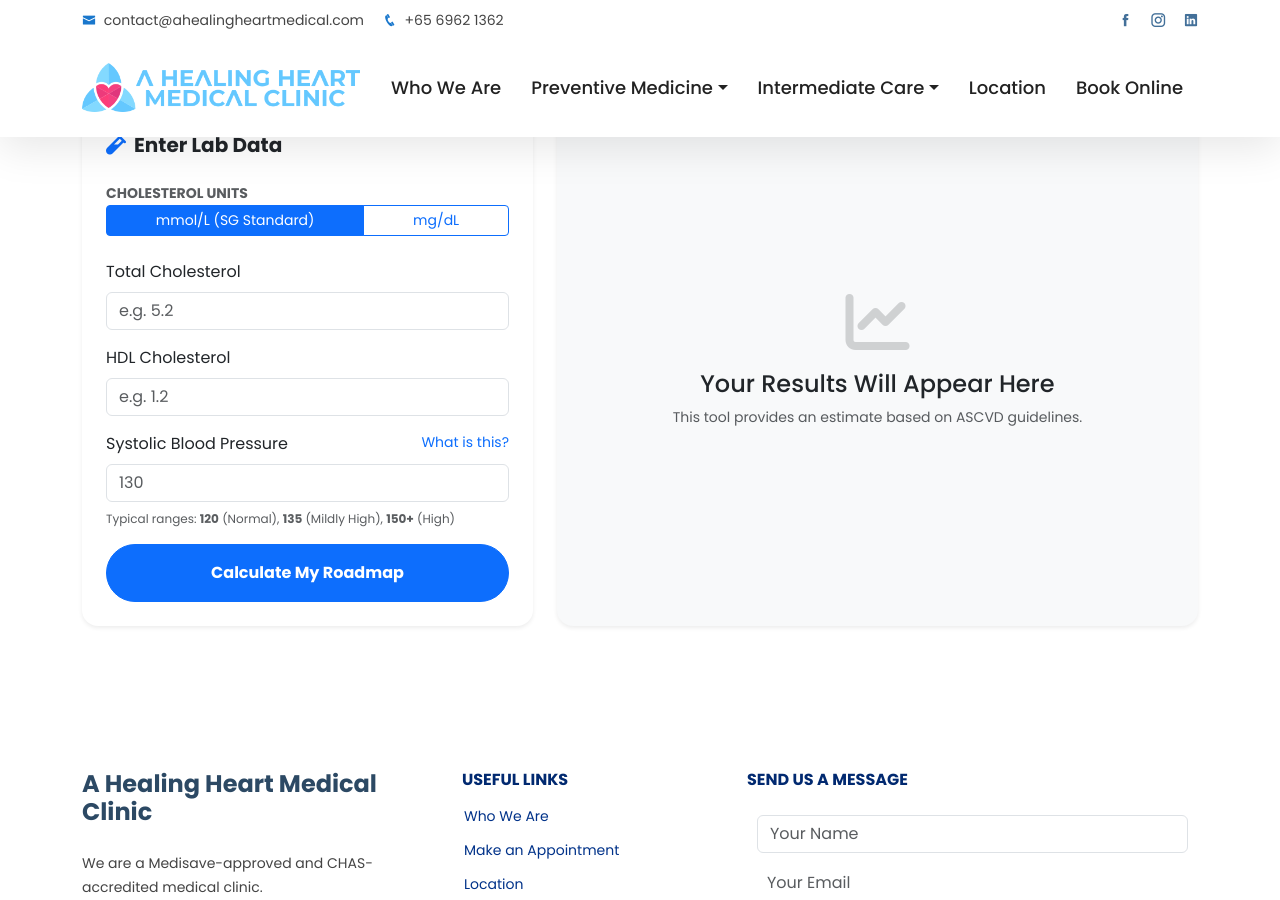
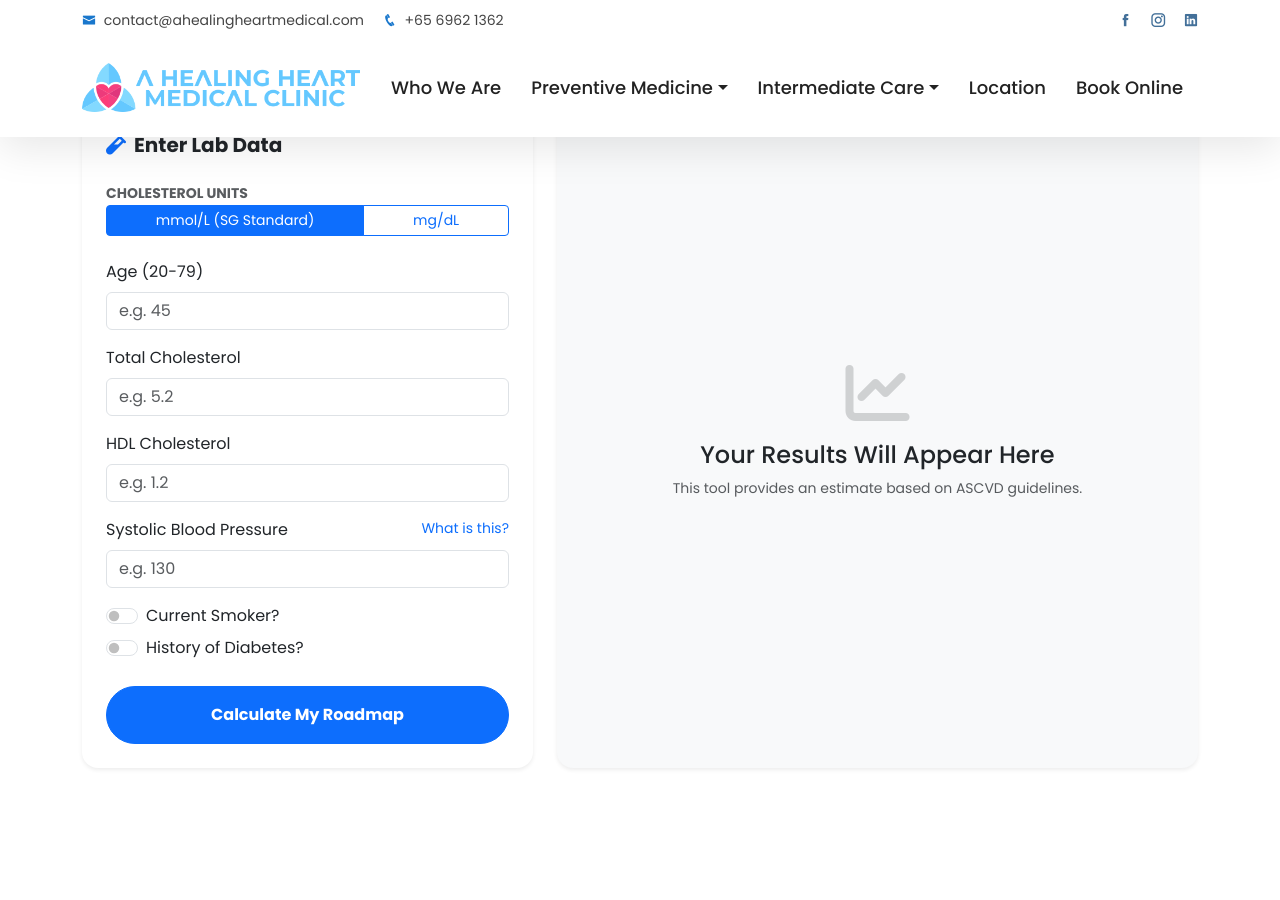
Before and after one commit to benchowsg/clinic, a Jekyll site: the page built from health-calculator.html, in a window 1280 px wide and 900 px high, scrolled down 216 px. Built offline with Jekyll 4.4.1, drawn with Linux system fonts in a browser that asks for light colours.

Commit message:
Update health-calculator.html

```diff
--- a/health-calculator.html
+++ b/health-calculator.html
@@ -4,8 +4,10 @@
 title: Heart Risk & Metabolic Trajectory Calculator | A Healing Heart Medical
 description: Use our clinical tool to estimate your 10-year cardiovascular risk and understand your health trajectory.
 ---
+
 <main id="main" class="mt-5 pt-5">
-  <div class="container py-5">
+  <section class="py-5">
+    <div class="container">
       <div class="section-title text-center mb-5">
         <h2 class="fw-bold" style="color: #2c4964;">Heart Risk & Trajectory Estimator</h2>
         <p class="text-muted">Enter your clinical markers to see your 10-year risk profile.</p>
@@ -21,9 +23,14 @@
               <div class="btn-group w-100" role="group">
                 <input type="radio" class="btn-check" name="unit" id="unitMmol" checked>
                 <label class="btn btn-outline-primary btn-sm" for="unitMmol">mmol/L (SG Standard)</label>
-      <input type="radio" class="btn-check" name="unit" id="unitMg" >
+                <input type="radio" class="btn-check" name="unit" id="unitMg">
                 <label class="btn btn-outline-primary btn-sm" for="unitMg">mg/dL</label>
               </div>
+            </div>
+
+            <div class="mb-3">
+              <label class="form-label">Age (20-79)</label>
+              <input type="number" id="age" class="form-control" placeholder="e.g. 45">
             </div>
 
             <div class="mb-3">
@@ -39,21 +46,29 @@
             <div class="mb-3">
               <label class="form-label d-flex justify-content-between">
                 Systolic Blood Pressure
-      <small class="text-primary" style="cursor:help;" title="This is the TOP number on your BP monitor.">What is this?</small>
+                <small class="text-primary" style="cursor:help;" title="The top number on your BP monitor">What is this?</small>
               </label>
-    <input type="number" id="sbp" class="form-control" placeholder="130">
-    <div class="form-text mt-2" style="font-size: 0.75rem;">
-        Typical ranges: <strong>120</strong> (Normal), <strong>135</strong> (Mildly High), <strong>150+</strong> (High)
+              <input type="number" id="sbp" class="form-control" placeholder="e.g. 130">
+            </div>
+
+            <div class="mb-4">
+              <div class="form-check form-switch mb-2">
+                <input class="form-check-input" type="checkbox" id="smoker">
+                <label class="form-check-label" for="smoker">Current Smoker?</label>
+              </div>
+              <div class="form-check form-switch">
+                <input class="form-check-input" type="checkbox" id="diabetes">
+                <label class="form-check-label" for="diabetes">History of Diabetes?</label>
               </div>
             </div>
 
             <button onclick="calculateRisk()" class="btn btn-primary w-100 py-3 rounded-pill fw-bold">Calculate My Roadmap</button>
           </div>
-
         </div>
 
         <div class="col-lg-7">
-        <div id="resultCard" class="card border-0 shadow-sm p-4 rounded-4 h-100 text-center d-flex align-items-center justify-content-center bg-light">
+          <div id="resultCard" class="card border-0 shadow-sm p-4 rounded-4 h-100 text-center d-flex align-items-center justify-content-center bg-light" style="transition: all 0.5s ease;">
+
             <div id="placeholderText">
               <i class="fa-solid fa-chart-line fa-4x mb-3 text-muted opacity-25"></i>
               <h4>Your Results Will Appear Here</h4>
@@ -61,25 +76,27 @@
             </div>
 
             <div id="actualResult" class="d-none w-100">
-             <h2 class="fw-bold mb-0" id="scorePercent" style="font-size: 3rem;">0%</h2>
+               <h2 class="fw-bold mb-0" id="scorePercent" style="font-size: 4rem; color: #2c4964;">0%</h2>
                <p class="text-uppercase fw-bold mb-4" id="riskLevel">Low Risk</p>
 
-             <div class="alert alert-info text-start">
+               <div class="alert alert-info text-start border-0 shadow-sm">
                   <h6 class="fw-bold"><i class="fa-solid fa-compass me-2"></i>Your Metabolic Trajectory</h6>
                   <p id="trajectoryNote" class="small mb-0"></p>
                </div>
 
                <a href="/booking" class="btn btn-dark btn-lg w-100 rounded-pill mt-3">Book Professional Review</a>
+               <button onclick="location.reload()" class="btn btn-link btn-sm mt-2 text-muted">Reset Calculator</button>
             </div>
           </div>
         </div>
       </div>
     </div>
+  </section>
 </main>
 
 <script type="text/javascript">
 function calculateRisk() {
-    // 1. Grab all inputs from the form
+    // 1. Inputs
     const age = parseInt(document.getElementById('age').value);
     const tcRaw = parseFloat(document.getElementById('tc').value);
     const hdlRaw = parseFloat(document.getElementById('hdl').value);
@@ -88,69 +105,70 @@
     const smoker = document.getElementById('smoker').checked;
     const diabetes = document.getElementById('diabetes').checked;
 
-    // 2. Simple Validation: Ensure all numbers are entered
+    // 2. Validation
     if (isNaN(age) || isNaN(tcRaw) || isNaN(hdlRaw) || isNaN(sbp)) {
         alert("Please enter all medical values to calculate your risk.");
         return;
     }
 
-    // 3. Conversion Logic
-    // If user selected mmol/L (Singapore standard), convert to mg/dL for the formula
-    const tc = isMmol ? (tcRaw * 38.67) : tcRaw;
-    const hdl = isMmol ? (hdlRaw * 38.67) : hdlRaw;
-
-    // 4. Clinical Logic (Simplified ASCVD Point System)
-    let score = 0;
-
-    // Age weighting
-    if (age >= 40 && age < 50) score += 2;
-    if (age >= 50 && age < 60) score += 5;
-    if (age >= 60) score += 8;
-
-    // Blood Pressure weighting
-    if (sbp >= 130 && sbp < 140) score += 2;
-    if (sbp >= 140 && sbp < 160) score += 5;
-    if (sbp >= 160) score += 8;
-
-    // Cholesterol Ratios (Total/HDL is a major trajectory marker)
-    const ratio = tc / hdl;
-    if (ratio >= 4.5 && ratio < 6) score += 3;
-    if (ratio >= 6) score += 6;
-
-    // Lifestyle/Condition weighting
-    if (smoker) score += 5;
-    if (diabetes) score += 6;
-
-    // 5. Update the UI
-    // Hide the placeholder, show the result card
-    document.getElementById('placeholderText').classList.add('d-none');
-    document.getElementById('actualResult').classList.remove('d-none');
-    document.getElementById('resultCard').classList.remove('bg-light');
-    document.getElementById('resultCard').style.border = "2px solid #43a7d5";
-
-    // Update Percentage Score
+    // 3. UI Setup
+    const placeholder = document.getElementById('placeholderText');
+    const resultDiv = document.getElementById('actualResult');
+    const resultCard = document.getElementById('resultCard');
     const scoreDisplay = document.getElementById('scorePercent');
     const levelDisplay = document.getElementById('riskLevel');
     const noteDisplay = document.getElementById('trajectoryNote');
 
+    placeholder.classList.add('d-none');
+    resultDiv.classList.remove('d-none');
+    resultCard.classList.remove('bg-light');
+    resultCard.style.backgroundColor = "#ffffff";
+    resultCard.style.border = "2px solid #43a7d5";
+
+    // 4. Age Boundary Checks
+    if (age < 20) {
+        scoreDisplay.innerText = "N/A";
+        levelDisplay.innerText = "Early Prevention Phase";
+        levelDisplay.style.color = "#43a7d5";
+        noteDisplay.innerHTML = "ASCVD scores are optimized for adults 20+. For younger patients, we focus on establishing a healthy metabolic baseline for <strong>Lifetime Prevention</strong>.";
+        return;
+    }
+
+    if (age > 79) {
+        scoreDisplay.innerText = "N/A";
+        levelDisplay.innerText = "Senior Clinical Review";
+        levelDisplay.style.color = "#6c757d";
+        noteDisplay.innerHTML = "For patients over 79, risk is highly individual. We prioritize <strong>Quality of Life</strong> and specialized heart monitoring over standard percentage scores.";
+        return;
+    }
+
+    // 5. Conversion Logic
+    const tc = isMmol ? (tcRaw * 38.67) : tcRaw;
+    const hdl = isMmol ? (hdlRaw * 38.67) : hdlRaw;
+
+    // 6. Scoring Logic
+    let score = 0;
+    if (age >= 45) score += 3;
+    if (age >= 60) score += 5;
+    if (sbp >= 140) score += 4;
+    if (tc / hdl > 5) score += 4;
+    if (smoker) score += 5;
+    if (diabetes) score += 6;
+
+    // 7. Final Output
     scoreDisplay.innerText = score + "%";
 
-    // 6. Risk Triage Categorization
     if (score < 5) {
         levelDisplay.innerText = "Low Risk Profile";
-        levelDisplay.style.color = "#198754"; // Green
+        levelDisplay.style.color = "#198754";
         noteDisplay.innerHTML = "<strong>Trajectory:</strong> Stable. Focus on foundational wellness and annual biomarker tracking.";
-    } else if (score < 10) {
-        levelDisplay.innerText = "Borderline Risk";
-        levelDisplay.style.color = "#0dcaf0"; // Blue
+    } else if (score < 15) {
+        levelDisplay.innerText = "Borderline/Intermediate";
+        levelDisplay.style.color = "#0dcaf0";
         noteDisplay.innerHTML = "<strong>Trajectory:</strong> Rising. Early lifestyle intervention can 'bend the curve' and prevent future escalation.";
-    } else if (score < 20) {
-        levelDisplay.innerText = "Intermediate Risk";
-        levelDisplay.style.color = "#ffc107"; // Yellow
-        noteDisplay.innerHTML = "<strong>Trajectory:</strong> Concerning. Targeted therapy and specific lifestyle prescriptions are recommended.";
     } else {
         levelDisplay.innerText = "High Risk Profile";
-        levelDisplay.style.color = "#dc3545"; // Red
+        levelDisplay.style.color = "#dc3545";
         noteDisplay.innerHTML = "<strong>Trajectory:</strong> Critical. Immediate clinical consultation required to stabilize markers and prevent events.";
     }
 }
```
Lines whose indentation alone changed are shown as unchanged.
